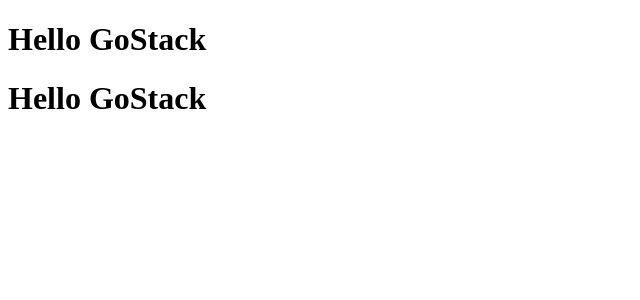
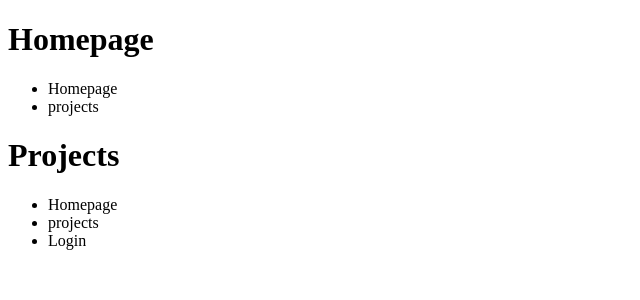
Before and after one commit to gabrieljcf/gostack-conceitos, a React app in the folder frontend/: page / in a window 1280 px wide. Shown: the top 300 px of the page, without its empty margins (0-640 px from the left). Built offline with nearby package versions, Linux system fonts and the light colour scheme.

Commit message:
working with properties in react

```diff
--- a/frontend/src/App.js
+++ b/frontend/src/App.js
@@ -5,13 +5,32 @@ import Header from './components/Header';
 function App() {
     return (
         <>
-            <Header />
-            <Header />
+            <Header title="Homepage">
+                <ul>
+                    <li>Homepage</li>
+                    <li>projects</li>
+                </ul>
+            </Header>
+            <Header title="Projects">
+                <ul>
+                    <li>Homepage</li>
+                    <li>projects</li>
+                    <li>Login</li>
+                </ul>
+            </Header>
         </>
     );
 }
 
 export default App;
 
-//um componente é uma função que retorna lógica, estrutura e estilo
-//sempre iremos criar um componente quando queremos reutilizar código em mais lugares da nossa aplicação
+//uma propriedade é alguma informação que podemos passar
+//de um componente pai para um componente filho
+//ao usar o nosso componente podemos passar para ele uma propriedade
+//essa propriedade são como os atributos do html, porem podemos utiliza-los
+//dentro dos nossos componentes
+/**
+ * dentro de todo componente react nós temos uma propriedade
+ * chamda children, essa propriedade é responsavel por passar para o componente filho
+ * todo o conteúdo que o componente pai colocou dentro dele
+ */
--- a/frontend/src/components/Header.js
+++ b/frontend/src/components/Header.js
@@ -1,9 +1,11 @@
 import React from 'react';
 
-export default function Header() {
+export default function Header({ title,children }) {
     return (
         <header>
-            <h1>Hello GoStack</h1>
+            <h1>{title}</h1>
+
+            {children}
         </header>
     );
 }
```
